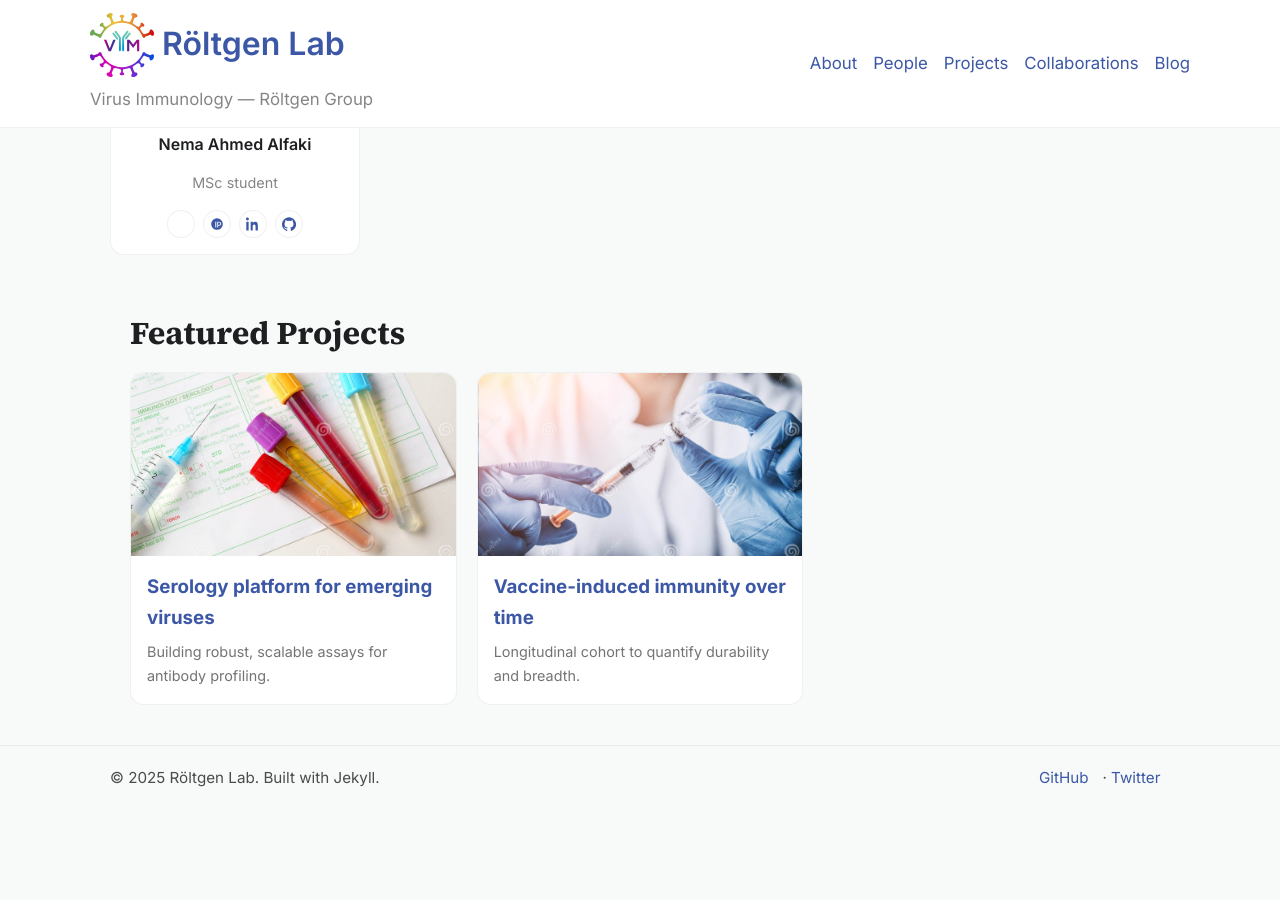
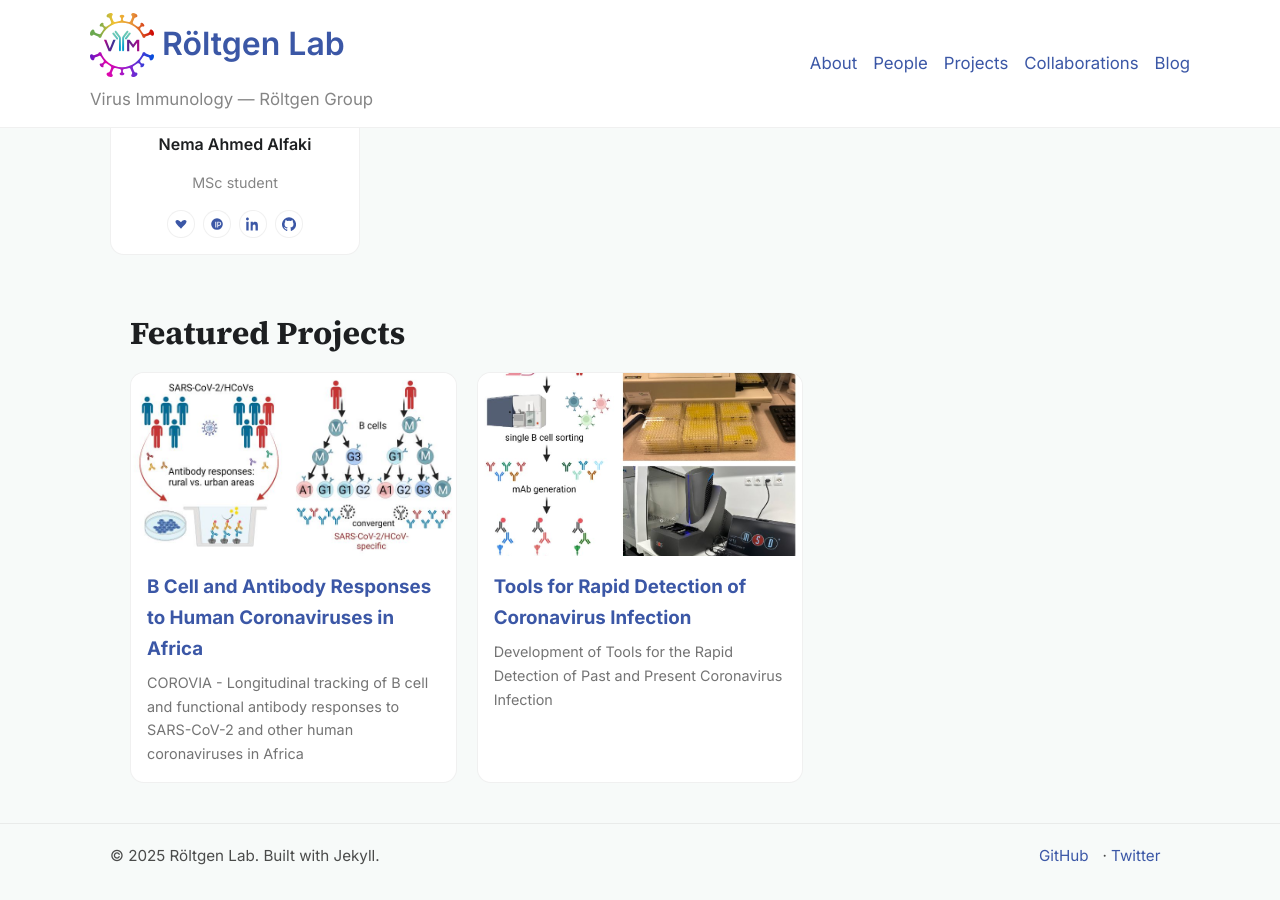
Before and after one commit to emmahodcroft/roeltgen-lab, a Jekyll site: the page built from index.md, in a window 1280 px wide and 900 px high, scrolled down 1109 px. Built offline with Jekyll 4.4.1, drawn with Linux system fonts in a browser that asks for light colours; a style sheet for code colours, icons or effects is not loaded; before the commit the page ends 1931 px from its top, so only the background shows below that.

Commit message:
add two real projects & images

```diff
--- a/_includes/people-cards.html
+++ b/_includes/people-cards.html
@@ -27,9 +27,10 @@
         {%- if p.social -%}
         <div class="avatar-social">
           {%- if p.social.bluesky -%}
-<a href="{{ p.social.bluesky }}" aria-label="Bluesky" title="Bluesky" target="_blank" rel="noopener">
-  <i class="fa-solid fa-butterfly"></i>
-</a>
+          <a href="{{ p.social.bluesky }}" aria-label="Bluesky" title="Bluesky" target="_blank" rel="noopener">
+            <!-- Simple placeholder butterfly mark; swap when you have a final SVG -->
+            <svg viewBox="0 0 24 24" aria-hidden="true"><path d="M12 9c2.5-3.5 7-5 9-2.5S18 14 12 20C6 14 1 9.5 3 6.5S9.5 5.5 12 9z"/></svg>
+          </a>
           {%- endif -%}
           {%- if p.social.orcid -%}
           <a href="{{ p.social.orcid }}" aria-label="ORCID" title="ORCID" target="_blank" rel="noopener">
--- /dev/null
+++ b/_projects/corova.md
@@ -0,0 +1,10 @@
+---
+layout: project
+title: B Cell and Antibody Responses to Human Coronaviruses in Africa
+summary: COROVIA - Longitudinal tracking of B cell and functional antibody responses to SARS-CoV-2 and other human coronaviruses in Africa
+image: /assets/img/projects/corova.jpg
+links:
+  - label: Publication
+    url: https://doi.org/10.0000/example
+---
+The goal of this project is to characterize immune responses of populations in Africa to SARS-CoV-2 and other human coronaviruses (HCoVs) as well as to COVID-19 vaccination. Results will be compared to available data from U.S. COVID-19 patients and vaccinees. Specific objectives are to (i) determine the prevalence and longitudinal development of serum and saliva antibodies to SARS-CoV-2 and HCoVs in individuals from rural and urban areas, (ii) conduct a detailed analysis of antibody specificities and effector functions in samples from study participants, and (iii) analyze clonal B cell lineages in study participants to identify characteristics of class switching, immunoglobulin heavy (IGH) chain gene segment usage, and IGH complementarity-determining region-3 length and somatic hypermutation
--- /dev/null
+++ b/_projects/rapidTools.md
@@ -0,0 +1,7 @@
+---
+title: Tools for Rapid Detection of Coronavirus Infection
+layout: project
+summary: Development of Tools for the Rapid Detection of Past and Present Coronavirus Infection
+image: /assets/img/projects/rapidTools.jpg
+---
+In the framework of this project we generate human and mouse monoclonal antibodies against different coronaviruses and viral variants using antigen-specific single B cell sorting and hybridoma technology. Monoclonal antibodies will be applied in antigen capture assays for the specific detection of coronavirus and viral variant infection. In addition, we use electrochemiluminescence multi-array technology to detect antibody signatures in plasma to screen populations for previous exposure to different coronavirus variants.
--- a/_projects/serology-platform.md
+++ /dev/null
@@ -1,10 +0,0 @@
----
-layout: project
-title: Serology platform for emerging viruses
-summary: Building robust, scalable assays for antibody profiling.
-image: /assets/img/projects/serology.jpg
-links:
-  - label: Publication
-    url: https://doi.org/10.0000/example
----
-Longer project description. Methods, datasets, and goals.
--- a/_projects/vaccine-immunity.md
+++ /dev/null
@@ -1,7 +0,0 @@
----
-title: Vaccine-induced immunity over time
-layout: project
-summary: Longitudinal cohort to quantify durability and breadth.
-image: /assets/img/projects/vaccine.jpg
----
-Project details with figures, links, and outcomes.
```
Also changed, not shown: assets/img/projects/corova.jpg (added), assets/img/projects/rapidTools.jpg (added), 2 other files.
